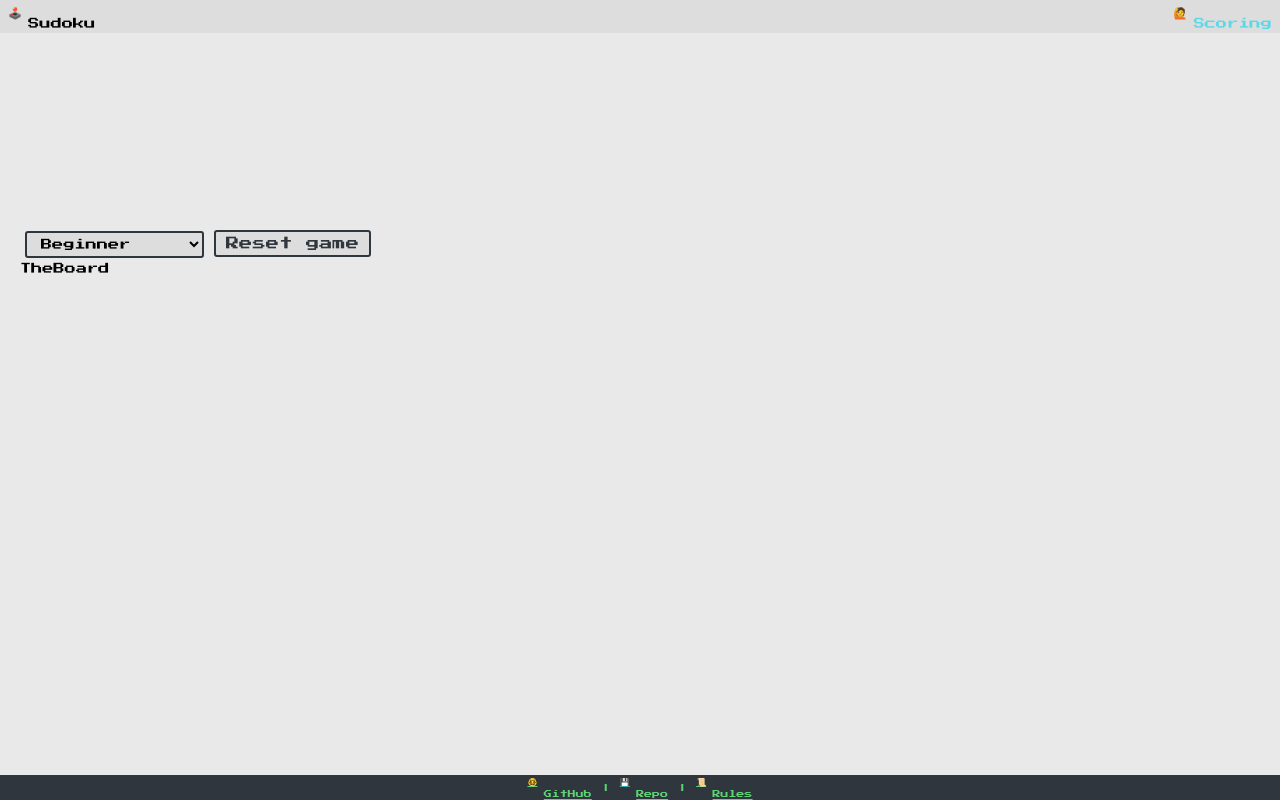
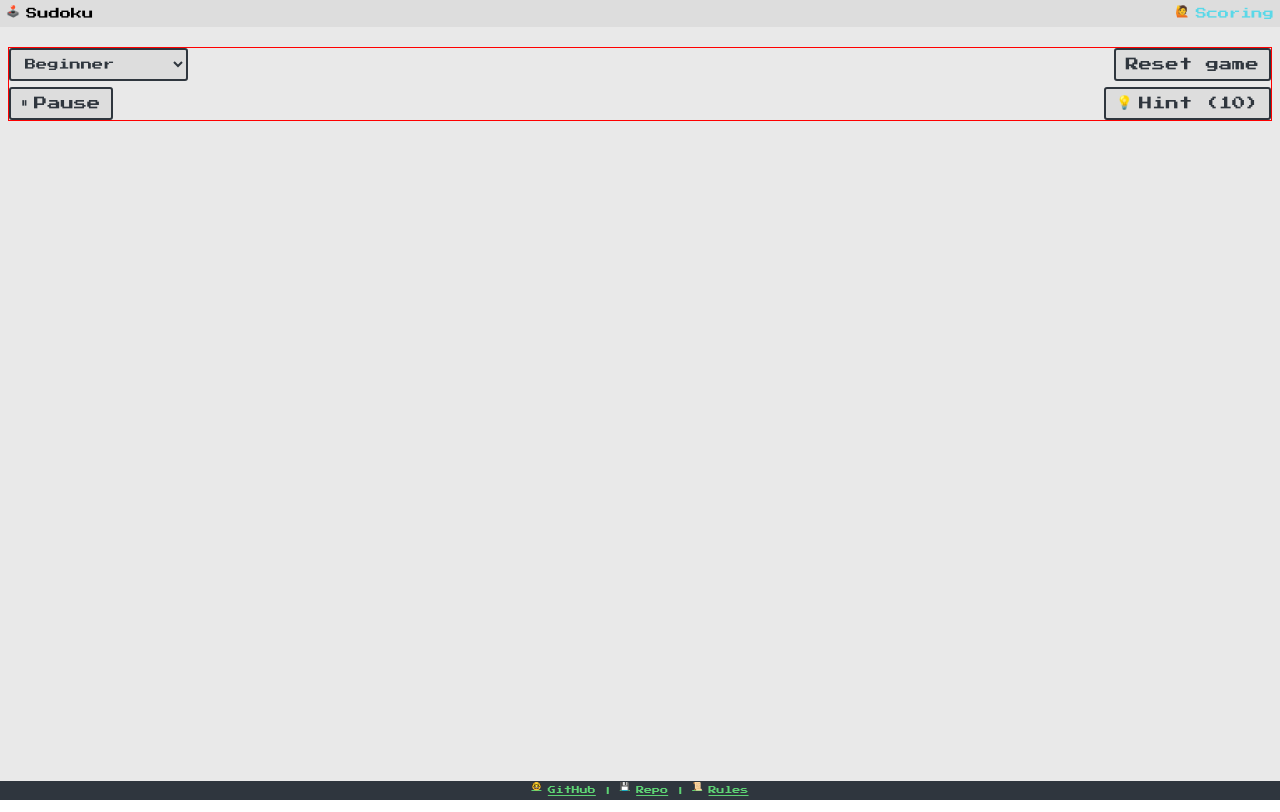
Before and after one commit to mikizuk/vue3-sudoku, a Vue app: page / in a window 1280 px wide. Both pictures are taken after a click on the button "Start". Built offline with nearby package versions, Linux system fonts and the light colour scheme.

Commit message:
Prepared GameControls

```diff
--- /dev/null
+++ b/src/components/layout/GameControls.vue
@@ -0,0 +1,41 @@
+<script setup lang="ts">
+import GameDifficulty from '@/components/ui/GameDifficulty.vue'
+import RetroButton from '../slots/RetroButton.vue'
+import EmojiText from '@/components/slots/EmojiText.vue'
+
+const onTogglePause = () => {
+  console.info('onTogglePause')
+}
+const onHintClick = () => {
+  console.info('onHintClick')
+}
+</script>
+<template>
+  <div class="game-controls">
+    <GameDifficulty />
+    <RetroButton @click="onTogglePause">
+      <EmojiText>
+        <template #emoji>⏸</template>
+        <!-- <template #emoji>▶️</template> -->
+        <template #text>Pause</template>
+        <!-- <template #text>Resume</template> -->
+      </EmojiText>
+    </RetroButton>
+    <RetroButton @click="onHintClick">
+      <EmojiText>
+        <template #emoji>💡</template>
+        <template #text>Hint (10)</template>
+      </EmojiText>
+    </RetroButton>
+  </div>
+</template>
+
+<style scoped>
+.game-controls {
+  border: 1px solid red;
+  display: flex;
+  flex-wrap: wrap;
+  justify-content: space-between;
+  gap: 0.4rem;
+}
+</style>
--- a/src/components/layout/TheSudoku.vue
+++ b/src/components/layout/TheSudoku.vue
@@ -4,7 +4,7 @@ import { useSudokuStore } from '@/stores/sudoku'
 import { storeToRefs } from 'pinia'
 import TheIntro from '@/components/layout/TheIntro.vue'
 import ScoreRulesModal from '@/components/ui/ScoreRulesModal.vue'
-import GameDifficulty from '@/components/ui/GameDifficulty.vue'
+import GameControls from '@/components/layout/GameControls.vue'
 
 const store = useSudokuStore()
 const { isIntroShown } = storeToRefs(store)
@@ -19,24 +19,18 @@ onMounted(() => store.showIntro())
         <TheIntro />
       </section>
       <section v-else-if="isIntroShown === false">
-        <GameDifficulty />
-        <p>TheBoard</p>
+        <GameControls />
       </section>
     </Transition>
-
-    <!-- <section>
-      <p>TheControls</p>
+    <!--
+    <section>
+      <TheBoard />
     </section>
-
     <section>
+      <TheDigits />
     </section>
-
     <section>
-      <p>TheDigits</p>
-    </section>
-
-    <section>
-      <p>RecordsTable</p>
+      <RecordsTable/>
     </section> -->
 
     <ScoreRulesModal />
@@ -47,25 +41,26 @@ onMounted(() => store.showIntro())
 main {
   flex: 1;
 
-  padding-block: 20%;
+  padding-block: 20px;
   padding-inline: 8px;
 
-  @media (min-width: 769px) {
-    padding-block: 22%;
-    padding-inline: 12px;
+  .intro-section {
+    padding-block: 20%;
   }
+  // @media (min-width: 769px) {
+  //   padding-block: 22%;
+  //   padding-inline: 12px;
+  // }
 
-  @media (min-width: 1280px) {
-    padding-block: 15%;
-    padding-inline: 20px;
-  }
+  // @media (min-width: 1280px) {
+  //   padding-block: 15%;
+  //   padding-inline: 20px;
+  // }
 }
-/* .intro-section { */
 /* display: grid; */
 /* flex-direction: column;
   justify-content: center;
   align-items: center; */
-/* } */
 
 .slide-enter-from,
 .slide-leave-to {
--- a/src/components/slots/EmojiText.vue
+++ b/src/components/slots/EmojiText.vue
@@ -20,8 +20,8 @@
 .slot-wrapper {
   display: flex;
   gap: 0.4rem;
-  height: 25px;
-  padding: 2px;
+  /* height: 25px; */
+  /* padding: 2px; */
 }
 
 .slot__emoji {
@@ -34,11 +34,11 @@
   line-height: 19px;
 
   @media (min-width: 769px) {
-    line-height: 25px;
+    /* line-height: 25px; */
   }
 
   @media (min-width: 1280px) {
-    line-height: 35px;
+    /* line-height: 35px; */
   }
 }
 </style>
--- a/src/components/slots/RetroButton.vue
+++ b/src/components/slots/RetroButton.vue
@@ -9,10 +9,8 @@
   color: var(--charcoal-gray);
   background-color: var(--soft-gray);
   border: 2px solid var(--charcoal-gray);
+  border-radius: 3px;
   padding: 5px 10px;
-  margin: 5px;
-  border-radius: 3px;
   cursor: pointer;
-  font-family: 'Press Start 2P', serif;
 }
 </style>
--- a/src/components/ui/GameDifficulty.vue
+++ b/src/components/ui/GameDifficulty.vue
@@ -2,6 +2,7 @@
 import { useSudokuStore, type Difficulty } from '@/stores/sudoku'
 import RetroButton from '@/components/slots/RetroButton.vue'
 import RetroSelect from '@/components/ui/RetroSelect.vue'
+import EmojiText from '@/components/slots/EmojiText.vue'
 
 const store = useSudokuStore()
 
@@ -11,9 +12,18 @@ const onDifficultyChange = (value: Difficulty): void => {
 const onStartGame = () => {
   store.startGame()
 }
+const onResetGame = () => {
+  console.info('onResetGame')
+}
 </script>
 
 <template>
+  <div
+    :class="{
+      'game-difficulty game-difficulty--during-game': store.isGameInprogress,
+      'game-difficulty game-difficulty--during-intro': !store.isGameInprogress,
+    }"
+  >
     <RetroSelect
       label="Difficulty"
       :selected="store.difficulty"
@@ -24,5 +34,26 @@ const onStartGame = () => {
 
     <span v-if="!store.isGameInprogress" for="difficulty">And start the game!</span>
     <RetroButton v-if="!store.isGameInprogress" @click="onStartGame">Start</RetroButton>
-  <RetroButton v-else @click="store.hideIntro()">Reset game</RetroButton>
+    <RetroButton v-else @click="onResetGame">
+      <EmojiText>
+        <template #text>Reset game</template>
+      </EmojiText>
+    </RetroButton>
+  </div>
 </template>
+
+<style lang="scss" scoped>
+// .game-difficulty { }
+.game-difficulty--during-intro {
+  & > * {
+    margin-bottom: 0.5rem;
+  }
+}
+.game-difficulty--during-game {
+  display: flex;
+  // flex-wrap: wrap;
+  justify-content: space-between;
+  // gap: 0.4rem;
+  width: 100%;
+}
+</style>
--- a/src/components/ui/RetroSelect.vue
+++ b/src/components/ui/RetroSelect.vue
@@ -25,14 +25,15 @@ const onSelect = (event: Event) => {
 
 <style lang="scss" scoped>
 .retro-select {
+  color: var(--charcoal-gray);
   background-color: var(--soft-gray);
   border: 2px solid var(--charcoal-gray);
+  border-radius: 3px;
   padding: 5px 10px;
-  margin: 5px;
-  border-radius: 3px;
-  font-family: 'Press Start 2P', serif;
-  font-weight: 200;
-  font-style: normal;
+  // margin: 5px;
+  // font-family: 'Press Start 2P', serif;
+  // font-weight: 200;
+  // font-style: normal;
   cursor: pointer;
   font-size: 0.7rem;
   width: fit-content;
```
Lines whose indentation alone changed are shown as unchanged.
